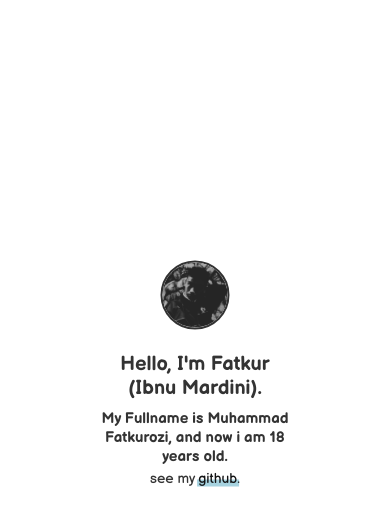
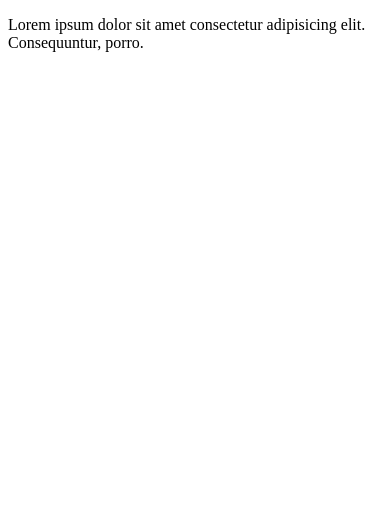
Before and after one commit to ibnumardini/ibnumardini.github.io, a plain HTML site: page index.html in a window 390 px wide. Drawn offline with Linux system fonts and the light colour scheme.

Commit message:
bismillah, inital commit

```diff
--- a/assets/css/style.css
+++ /dev/null
@@ -1,80 +0,0 @@
-h1,
-h3,
-p {
-  position: fixed;
-  left: 50%;
-  top: 43%;
-  transform: translate(-50%, -50%);
-  font-family: "Balsamiq Sans", cursive;
-  color: rgba(0, 0, 0, 0.8);
-}
-
-img {
-  position: fixed;
-  left: 50%;
-  top: 35%;
-  transform: translate(-50%, -50%);
-  width: 80px;
-  border-radius: 50%;
-  border: 3px solid #333333;
-}
-
-h3 {
-  top: 50%;
-}
-
-p {
-  top: 55%;
-}
-
-a {
-  text-decoration: none;
-  color: #121314;
-  position: relative;
-}
-
-a:after {
-  content: "";
-  position: absolute;
-  z-index: -1;
-  top: 60%;
-  left: -0.1em;
-  right: -0.1em;
-  bottom: 0;
-  transition: top 200ms cubic-bezier(0, 0.8, 0.13, 1);
-  background-color: rgba(79, 166, 192, 0.5);
-}
-
-a:hover:after {
-  top: 0%;
-}
-
-@media only screen and (max-width: 1110px) {
-    h3 {
-        font-size: 15px;
-        text-align: center;
-    }
-}
-
-@media only screen and (max-width: 925px) {
-    h1 {
-        font-size: 20px;
-        text-align: center;
-    }
-
-    p {
-        font-size: 14px;
-    }
-    img {
-        width: 65px;
-        border: 2px solid #333333;
-    }
-}
-
-@media only screen and (max-width: 380px) {
-    p {
-        margin-top: 20px;
-        font-size: 13px;
-        text-align: center;
-    }
-}
--- a/index.html
+++ b/index.html
@@ -1,23 +1,11 @@
 <!DOCTYPE html>
 <html lang="en">
-
 <head>
     <meta charset="UTF-8">
     <meta name="viewport" content="width=device-width, initial-scale=1.0">
-    <title>Hello, I'm Ibnu Mardini :)</title>
-    <link rel="shortcut icon" href="assets/img/favicon.jpg" type="image/x-icon">
-    <link href="https://fonts.googleapis.com/css2?family=Balsamiq+Sans:ital,wght@0,400;0,700;1,400;1,700&display=swap"
-        rel="stylesheet">
-    <link rel="stylesheet" href="assets/css/style.css">
+    <title>Hi 👋.</title>
 </head>
-
 <body>
-    <img src="assets/img/me.jpg" alt="My pict.">
-    <h1>
-        Hello, I'm Fatkur (Ibnu Mardini).
-    </h1>
-    <h3>My Fullname is Muhammad Fatkurozi, and now i am 18 years old.</h3>
-    <p>see my <a href="https://github.com/ibnumardini" target="_blank">github</a>.</p>
+    <p>Lorem ipsum dolor sit amet consectetur adipisicing elit. Consequuntur, porro.</p>
 </body>
-
 </html>
```
Also changed, not shown: assets/img/favicon.jpg (deleted), assets/img/me.jpg (deleted).
